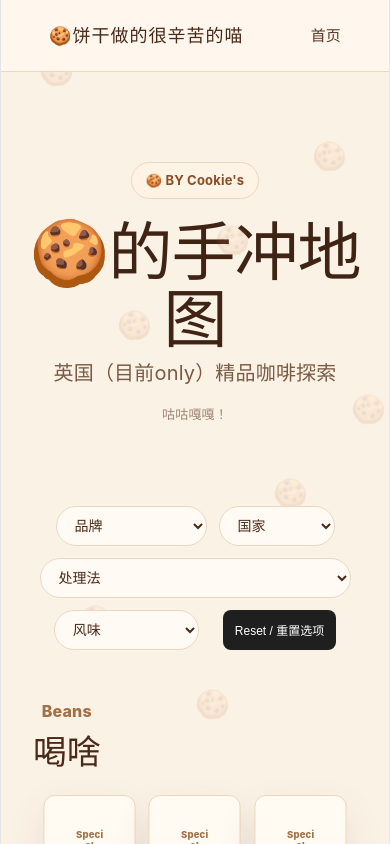
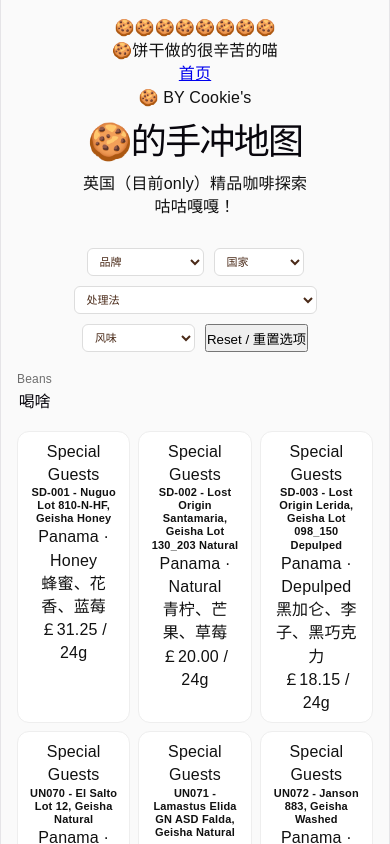
Before and after one commit to davisfang66/coffee-explorer, a React (Vite) app: page / in a window 390 px wide. Shown: the top 844 px of the page. Built offline with nearby package versions, Linux system fonts and the light colour scheme.

Commit message:
fix mobile viewport

```diff
--- a/src/App.css
+++ b/src/App.css
@@ -1,641 +1,159 @@
+/* =========================
+   GLOBAL RESET
+========================= */
+
 * {
+  margin: 0;
+  padding: 0;
   box-sizing: border-box;
 }
 
 body {
-  margin: 0;
-  font-family: "Inter", "PingFang SC", "Microsoft YaHei", sans-serif;
-  background:
-    radial-gradient(circle at 8% 18%, rgba(164, 103, 52, 0.12) 0 18px, transparent 19px),
-    radial-gradient(circle at 92% 26%, rgba(164, 103, 52, 0.10) 0 22px, transparent 23px),
-    radial-gradient(circle at 18% 78%, rgba(164, 103, 52, 0.10) 0 16px, transparent 17px),
-    #fbf2e6;
-  color: #4a2a18;
+  font-family: Arial, sans-serif;
+  background: #fafafa;
+  color: #111;
 }
 
-.navbar {
-  height: 82px;
-  padding: 0 56px;
-  display: flex;
-  align-items: center;
-  justify-content: space-between;
-  background: rgba(255, 248, 238, 0.86);
-  backdrop-filter: blur(14px);
-  border-bottom: 1px solid #ead7bf;
-  position: sticky;
-  top: 0;
-  z-index: 10;
+/* =========================
+   LAYOUT
+========================= */
+
+.app {
+  padding: 16px;
 }
 
-.logo {
-  font-size: 22px;
-  font-weight: 900;
-  color: #4a2a18;
-}
-
-.nav-links {
-  display: flex;
-  gap: 30px;
-}
-
-.nav-links a {
-  font-size: 16px;
-  font-weight: 700;
-  color: #5c3823;
-  cursor: pointer;
-}
-
-.hero {
-  max-width: 980px;
-  margin: 110px auto 80px;
-  padding: 0 28px;
-  text-align: center;
-}
-
-.eyebrow {
-  display: inline-block;
-  padding: 8px 16px;
-  background: #fff5e8;
-  border: 1px solid #ead1b5;
-  border-radius: 999px;
-  color: #8b5a36;
-  font-weight: 800;
-  margin-bottom: 24px;
-}
-
-.hero h1 {
-  font-size: clamp(46px, 7vw, 82px);
-  line-height: 1.05;
-  margin: 0 0 30px;
-  color: #4b2817;
-  letter-spacing: -2px;
-}
-
-.hero-text{
-  max-width:760px;
-  margin:18px auto;
-  text-align:center;
-  line-height:1.9;
-}
-
-
-.search-box{
-  margin:50px auto 0;
-  max-width:780px;
-  display: flex;
-  padding: 10px;
-  background: #fffaf2;
-  border: 1px solid #ead4ba;
-  border-radius: 999px;
-  box-shadow: 0 18px 40px rgba(91, 52, 25, 0.12);
-}
-
-.search-box input {
-  flex: 1;
-  border: none;
-  outline: none;
-  background: transparent;
-  padding: 18px 24px;
-  font-size: 17px;
-  color: #4b2817;
-}
-
-.search-box input::placeholder {
-  color: #b99a7d;
-}
-
-.search-box button {
-  border: none;
-  padding: 0 34px;
-  border-radius: 999px;
-  background: #8b4d25;
-  color: white;
-  font-size: 17px;
-  font-weight: 800;
-  cursor: pointer;
-}
-
-.search-box button:hover {
-  background: #6f3b1d;
-}
-.coffee-section {
-  max-width: 1180px;
-  margin: 40px auto 100px;
-  padding: 0 32px;
-}
+/* =========================
+   SECTION HEADER
+========================= */
 
 .section-heading {
   display: flex;
   justify-content: space-between;
-  align-items: end;
-  margin-bottom: 24px;
+  align-items: center;
+  margin-bottom: 12px;
+}
+
+.section-heading h2 {
+  font-size: 18px;
+  font-weight: 600;
 }
 
 .section-kicker {
-  margin: 0 0 8px;
-  color: #a27045;
-  font-weight: 800;
+  font-size: 12px;
+  opacity: 0.6;
 }
 
-.section-heading h2 {
-  margin: 0;
-  font-size: 34px;
-  color: #4b2817;
-}
+/* =========================
+   FILTER BAR
+========================= */
 
-.section-heading a {
-  color: #7a4425;
-  font-weight: 800;
-  cursor: pointer;
-}
-
-.coffee-grid {
-  display: grid;
-  grid-template-columns: repeat(3, 1fr);
-  gap: 26px;
-}
-
-.coffee-card {
-  overflow: hidden;
-  border-radius: 28px;
-  background: #fffaf2;
-  border: 1px solid #ead4ba;
-  box-shadow: 0 18px 40px rgba(91, 52, 25, 0.1);
-}
-
-.coffee-image {
-  height: 180px;
-  display: flex;
-  align-items: center;
-  justify-content: center;
-  background: linear-gradient(135deg, #ead2b6, #fff1df);
-  font-size: 52px;
-}
-
-.coffee-content {
-  padding: 22px;
-}
-
-.coffee-brand {
-  margin: 0 0 8px;
-  color: #a27045;
-  font-weight: 800;
-}
-
-.coffee-card h3 {
-  margin: 0 0 10px;
-  font-size: 24px;
-  color: #4b2817;
-}
-
-.coffee-meta,
-.coffee-flavor {
-  margin: 8px 0;
-  color: #6d4a33;
-  line-height: 1.6;
-}
-
-.coffee-price {
-  margin: 18px 0 0;
-  font-size: 18px;
-  font-weight: 900;
-  color: #4b2817;
-}
-.navbar {
-  height: 72px;
-  padding: 0 48px;
-  display: flex;
-  justify-content: space-between;
-  align-items: center;
-
-  background: rgba(255, 248, 238, 0.9);
-  backdrop-filter: blur(10px);
-
-  border-bottom: 1px solid #ead7bf;
-
-  position: sticky;
-  top: 0;
-  z-index: 100;
-}
-
-.logo {
-  font-size: 18px;
-  font-weight: 800;
-  color: #4a2a18;
-  letter-spacing: 1px;
-}
-
-.nav-links {
-  display: flex;
-  gap: 28px;
-}
-
-.nav-links a {
-  text-decoration: none;
-  color: #5a3825;
-  font-weight: 600;
-  font-size: 15px;
-  transition: 0.2s;
-}
-
-.nav-links a:hover {
-  color: #8b4d25;
-}
-.hero {
-  max-width: 900px;
-  margin: 90px auto 70px;
-  text-align: center;
-  padding: 0 24px;
-}
-
-.hero-badge {
-  display: inline-block;
-  padding: 6px 14px;
-  border-radius: 999px;
-  background: #fff3e6;
-  border: 1px solid #ead7bf;
-  font-size: 13px;
-  font-weight: 700;
-  color: #8b4d25;
-  margin-bottom: 18px;
-}
-
-.hero h1 {
-  font-size: 64px;
-  margin: 0;
-  color: #3f2416;
-  letter-spacing: -1px;
-}
-
-.hero-subtitle {
-  margin-top: 10px;
-  font-size: 20px;
-  color: #7a5a45;
-}
-
-.hero-search {
-  margin: 40px auto 0;
-  display: flex;
-  max-width: 720px;
-  border-radius: 999px;
-  overflow: hidden;
-  border: 1px solid #ead7bf;
-  box-shadow: 0 12px 30px rgba(90, 50, 20, 0.08);
-}
-
-.hero-search input {
-  flex: 1;
-  padding: 16px 20px;
-  border: none;
-  outline: none;
-  font-size: 15px;
-}
-
-.hero-search button {
-  padding: 0 26px;
-  border: none;
-  background: #8b4d25;
-  color: white;
-  font-weight: 700;
-  cursor: pointer;
-}
-
-.hero-search button:hover {
-  background: #6f3b1d;
-}
-
-.hero-hint {
-  margin-top: 18px;
-  font-size: 13px;
-  color: #a18674;
-}
-.filter-bar {
-  display: flex !important;
-  gap: 12px;
-  justify-content: center;
-  flex-wrap: wrap;
-
-  margin: 30px auto;
-  padding: 0 20px;
-
-  position: relative;
-  z-index: 10;
-
-  background: transparent;
-}
-.filter-bar select {
-  padding: 10px 14px;
-  border-radius: 999px;
-  border: 1px solid #ead7bf;
-  background: #fffaf3;
-  color: #4a2a18;
-  font-weight: 600;
-
-  display: inline-block;
-}
 .filter-bar {
   display: flex;
-  justify-content: center;
+  gap: 10px;
   flex-wrap: wrap;
-  gap: 12px;
-
-  margin: 30px auto;
-  padding: 10px 20px;
-
-  position: relative;
-  z-index: 999;
-
-  background: transparent;
+  margin-bottom: 16px;
 }
 
 .filter-bar select {
-  padding: 10px 14px;
-  border-radius: 999px;
-  border: 1px solid #ead7bf;
-  background: #fffaf3;
-
-  font-size: 14px;
-  font-weight: 600;
-  color: #4a2a18;
-
-  outline: none;
-  cursor: pointer;
-
-  display: inline-block;
-}
-.filter-bar {
-  display: flex;
-  justify-content: center;
-  flex-wrap: wrap;
-  gap: 12px;
-
-  margin: 30px auto;
-  padding: 10px 20px;
-
-  position: relative;
-  z-index: 999;
-
-  background: transparent;
-}
-
-.filter-bar select {
-  padding: 10px 14px;
-  border-radius: 999px;
-  border: 1px solid #ead7bf;
-  background: #fffaf3;
-
-  font-size: 14px;
-  font-weight: 600;
-  color: #4a2a18;
-
-  outline: none;
-  cursor: pointer;
-
-  display: inline-block;
-}
-.bg-cookies {
-  position: fixed;
-  top: 0;
-  left: 0;
-  width: 100%;
-  height: 100%;
-  pointer-events: none;
-  z-index: 0;
-}
-
-.bg-cookies span {
-  position: absolute;
-  font-size: 24px;
-  opacity: 0.15;
-  animation: float 10s infinite ease-in-out;
-}
-
-/* 随机位置 */
-.bg-cookies span:nth-child(1) { top: 10%; left: 15%; }
-.bg-cookies span:nth-child(2) { top: 30%; left: 70%; }
-.bg-cookies span:nth-child(3) { top: 60%; left: 40%; }
-.bg-cookies span:nth-child(4) { top: 80%; left: 20%; }
-
-@keyframes float {
-  0% { transform: translateY(0px); }
-  50% { transform: translateY(-20px); }
-  100% { transform: translateY(0px); }
-}
-.cookie-bg {
-  position: fixed;
-  inset: 0;
-  pointer-events: none;
-  z-index: 0;
-  overflow: hidden;
-}
-
-.app {
-  position: relative;
-  z-index: 1;
-}
-
-/* 曲奇样式 */
-.cookie-bg span {
-  position: absolute;
-  font-size: 28px;
-  opacity: 0.12;
-  animation: floatCookie 12s infinite ease-in-out;
-}
-
-/* 随机位置 */
-.cookie-bg span:nth-child(1) { top: 10%; left: 10%; }
-.cookie-bg span:nth-child(2) { top: 20%; left: 80%; }
-.cookie-bg span:nth-child(3) { top: 40%; left: 30%; }
-.cookie-bg span:nth-child(4) { top: 60%; left: 70%; }
-.cookie-bg span:nth-child(5) { top: 75%; left: 20%; }
-.cookie-bg span:nth-child(6) { top: 85%; left: 50%; }
-.cookie-bg span:nth-child(7) { top: 30%; left: 55%; }
-.cookie-bg span:nth-child(8) { top: 50%; left: 90%; }
-
-@keyframes floatCookie {
-  0% { transform: translateY(0px) rotate(0deg); }
-  50% { transform: translateY(-25px) rotate(15deg); }
-  100% { transform: translateY(0px) rotate(0deg); }
-}
-.reset-btn {
-  margin-left: 12px;
-  padding: 6px 12px;
+  padding: 6px 8px;
+  font-size: 12px;
   border: 1px solid #ddd;
+  border-radius: 6px;
   background: white;
-  cursor: pointer;
-  border-radius: 6px;
-  font-size: 12px;
-  transition: 0.2s;
-}
-
-.reset-btn:hover {
-  background: #f5f5f5;
-}
-.reset-btn {
-  margin-left: 12px;
-  padding: 6px 12px;
-
-  background: #222;   /* ❗解决白色问题 */
-  color: #fff;       /* ❗文字可见 */
-
-  border: none;
-  border-radius: 6px;
-
-  cursor: pointer;
-  font-size: 12px;
-
-  z-index: 10;
-  position: relative;
-
-  pointer-events: auto; /* ❗防止被吃点击 */
-}
-
-.reset-btn:hover {
-  background: #444;
-}
-.reset-btn {
-  margin-left: 12px;
-  padding: 6px 12px;
-
-  background: #1f1f1f;
-  color: #ffffff;
-
-  border: none;
-  border-radius: 8px;
-
-  cursor: pointer;
-  font-size: 12px;
-
-  position: relative;
-  z-index: 10;
-
-  pointer-events: auto;
-}
-
-.reset-btn:hover {
-  background: #444;
 }
 
 /* =========================
-   MOBILE RESPONSIVE FIX
-========================= */
-
-
-/* =========================
-   BASE GRID
+   COFFEE GRID
 ========================= */
 
 .coffee-grid {
   display: grid;
   grid-template-columns: repeat(3, 1fr);
-  gap: 20px;
+  gap: 12px;
 }
 
 /* =========================
-   MOBILE FIX (核心修复)
+   COFFEE CARD (NO IMAGE STYLE)
+========================= */
+
+.coffee-card {
+  background: white;
+  border: 1px solid #eee;
+  border-radius: 12px;
+  padding: 10px;
+  display: flex;
+  flex-direction: column;
+  gap: 6px;
+  transition: 0.2s ease;
+}
+
+.coffee-card:hover {
+  transform: translateY(-2px);
+  border-color: #ddd;
+}
+
+/* 标题 */
+.coffee-card h3 {
+  font-size: 13px;
+  font-weight: 600;
+  line-height: 1.2;
+}
+
+/* 品牌 / 国家 */
+.coffee-card .brand,
+.coffee-card .country {
+  font-size: 11px;
+  opacity: 0.6;
+}
+
+/* 风味 */
+.coffee-card .flavor {
+  font-size: 11px;
+  line-height: 1.3;
+  opacity: 0.85;
+}
+
+/* 价格 */
+.coffee-card .price {
+  font-size: 12px;
+  font-weight: 600;
+  margin-top: 4px;
+}
+
+/* =========================
+   MOBILE FIX
 ========================= */
 
 @media (max-width: 768px) {
 
   .coffee-grid {
-    grid-template-columns: repeat(3, minmax(0, 1fr)); /* ⭐关键 */
+    grid-template-columns: repeat(3, minmax(0, 1fr));
     gap: 8px;
-    padding: 0 8px;
   }
 
   .coffee-card {
-    width: 100%;
-    min-width: 0;              /* ⭐防止溢出 */
-    overflow: hidden;          /* ⭐防止文字撑爆 */
-    border-radius: 12px;
+    padding: 8px;
   }
 
-  /* 标题必须允许换行 */
-  .coffee-card h3,
-  .coffee-card p {
-    font-size: 10px;
-    line-height: 1.2;
-    word-break: break-word;   /* ⭐关键 */
+  .coffee-card h3 {
+    font-size: 11px;
   }
 
-  /* 防止“竖长条错位” */
-  .coffee-card-content {
-    padding: 6px;
+  .coffee-card .brand,
+  .coffee-card .country,
+  .coffee-card .flavor {
+    font-size: 10px;
   }
 
-  /* 整体缩小 */
-  .coffee-card {
-    transform: scale(0.95);
-    transform-origin: top center;
+  .coffee-card .price {
+    font-size: 11px;
   }
-}
-/* 页面主标题（🍪 + 标题） */
-h1 {
-  font-size: 22px; /* 原来可能是 28-32 */
-}
 
-/* section 大标题（比如 Beans / 手冲地图） */
-h2 {
-  font-size: 18px;
-}
-
-/* 小标题（Special Guests / Beans 上方标签） */
-h3 {
-  font-size: 14px;
-}
-@media (max-width: 768px) {
-  h1 {
+  .section-heading h2 {
     font-size: 16px;
   }
 
-  h2 {
-    font-size: 13px;
-  }
-
-  .map-title {
-    font-size: 13px;
+  .filter-bar select {
+    font-size: 11px;
   }
 }
-
-/* =========================
-   COFFEE CARD LAYOUT FIX
-========================= */
-
-.coffee-card {
-  padding: 12px 10px;   /* ⭐更紧凑 */
-  display: flex;
-  flex-direction: column;
-  gap: 6px;             /* ⭐控制内部间距 */
-}
-
-/* 标题区域 */
-.coffee-card h3 {
-  margin: 0;
-  line-height: 1.2;
-}
-
-/* 品牌 / 小字 */
-.coffee-card .brand,
-.coffee-card .origin {
-  margin: 0;
-  font-size: 11px;
-  opacity: 0.7;
-}
-
-/* 风味 */
-.coffee-card .flavor {
-  margin: 2px 0;
-  font-size: 12px;
-  line-height: 1.3;
-}
-
-/* 价格区域 */
-.coffee-card .price {
-  margin-top: 6px;
-  font-weight: 600;
-}
-
-/* 防止文字贴边太远 */
-.coffee-card-content {
-  padding: 0;   /* ⭐关键：去掉多余内边距 */
-}
```
